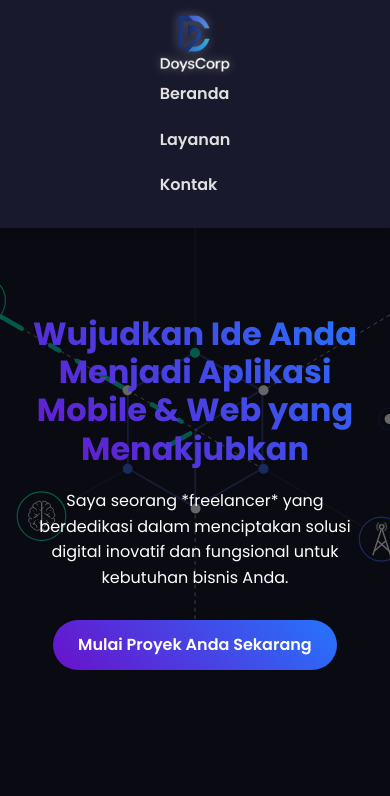
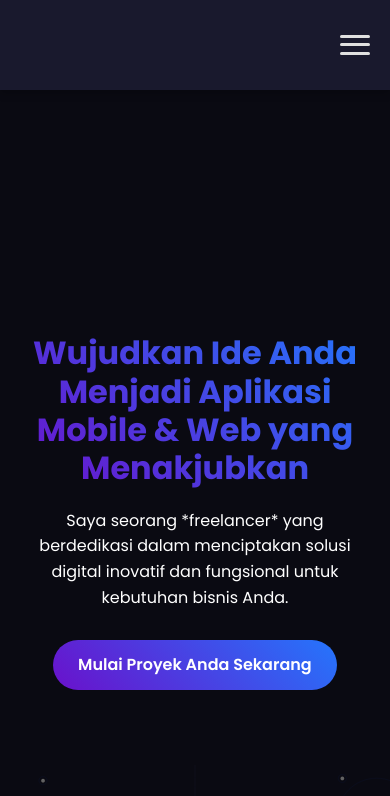
Before and after one commit to naanas/doyscorp, a Next.js app: page / in a window 390 px wide. Shown: the top 796 px of the page. Built offline with nearby package versions, Linux system fonts and the light colour scheme.

Commit message:
adding section portofolio

```diff
--- a/src/app/globals.css
+++ b/src/app/globals.css
@@ -136,6 +136,7 @@ header .container {
   display: flex;
   justify-content: space-between;
   align-items: center;
+  position: relative; /* Penting untuk positioning menu mobile */
 }
 
 .logo {
@@ -159,6 +160,7 @@ header .container {
   /* Menambahkan margin atas dan bawah pada gambar logo */
   margin-top: -25px;    /* Memberikan jarak 5px di atas gambar logo */
   margin-bottom: -25px; /* Memberikan jarak 5px di bawah gambar logo */
+  margin-left: -350%;
 }
 
 .logo span {
@@ -169,6 +171,7 @@ header .container {
   display: inline-block; /* Penting agar gradient bekerja pada span */
 }
 
+/* Gaya default untuk desktop */
 nav ul {
   list-style: none;
   display: flex;
@@ -190,6 +193,41 @@ nav ul li a:hover {
   transform: translateY(-3px);
 }
 
+/* Hamburger Menu Icon */
+.hamburger-menu {
+  display: none; /* Sembunyikan secara default di desktop */
+  flex-direction: column;
+  justify-content: space-around;
+  width: 30px;
+  height: 25px;
+  background: transparent;
+  border: none;
+  cursor: pointer;
+  padding: 0;
+  z-index: 1100; /* Pastikan di atas menu nav */
+}
+
+.hamburger-menu .line {
+  width: 100%;
+  height: 3px;
+  background-color: var(--text-light);
+  border-radius: 10px;
+  transition: all 0.3s ease-in-out;
+}
+
+/* Animasi ikon Hamburger menjadi X */
+.hamburger-menu .line:nth-child(1).open {
+  transform: translateY(11px) rotate(45deg);
+}
+
+.hamburger-menu .line:nth-child(2).open {
+  opacity: 0;
+}
+
+.hamburger-menu .line:nth-child(3).open {
+  transform: translateY(-11px) rotate(-45deg);
+}
+
 /* Hero Section */
 .hero {
   height: 100vh;
@@ -204,11 +242,11 @@ nav ul li a:hover {
 /* Gaya untuk Lottie background */
 .hero-lottie-bg {
   position: absolute;
-  top: 65%; /* Sesuaikan posisi vertikal agar Lottie muncul sedikit di bawah teks */
+  bottom: 0; /* Mengatur posisi di bagian bawah hero section */
   left: 50%;
-  transform: translate(-50%, -50%); /* Pusatkan elemen secara horizontal dan vertikal */
-  width: 200%; /* Dibuat lebih lebar dari 100% agar memenuhi seluruh layar */
-  height: 100%; /* Atau sesuaikan dengan kebutuhan spesifik animasi Lottie Anda */
+  transform: translateX(-50%); /* Memusatkan elemen secara horizontal */
+  width: 100%; /* Menggunakan viewport width agar pasti meluber */
+  height: 100%; /* Mengatur tinggi relatif terhadap viewport height */
   z-index: 0; /* Pastikan Lottie berada di belakang konten dan overlay */
   /* Lottie component akan menangani penskalaan animasi di dalam div ini */
 }
@@ -315,8 +353,8 @@ nav ul li a:hover {
 }
 
 .service-card img {
-  width: 80px; /* Diatur juga di page.tsx, ini sebagai fallback atau override */
-  height: 80px; /* Diatur juga di page.tsx, ini sebagai fallback atau override */
+  width: 80px;
+  height: 80px;
   margin-bottom: 25px;
   animation: pulse 2s infinite ease-in-out;
 }
@@ -330,6 +368,95 @@ nav ul li a:hover {
 .service-card p {
   font-size: 1.1em;
   color: var(--text-light);
+}
+
+/* Bagian Portofolio Baru */
+.portfolio {
+  padding: 80px 0;
+  text-align: center;
+  background: var(--dark-bg);
+}
+
+.portfolio h2 {
+  font-size: 2.8em;
+  margin-bottom: 60px;
+  color: var(--primary-color);
+  animation: fadeIn 1s ease-out;
+}
+
+.portfolio-grid {
+  display: grid;
+  grid-template-columns: repeat(auto-fit, minmax(320px, 1fr));
+  gap: 40px;
+  padding: 0 20px;
+}
+
+.portfolio-card {
+  background: var(--card-bg);
+  border-radius: 15px;
+  overflow: hidden;
+  box-shadow: 0 10px 20px rgba(0, 0, 0, 0.2);
+  transition: transform 0.3s ease, box-shadow 0.3s ease;
+  text-decoration: none;
+  color: inherit;
+  animation: fadeIn 0.8s ease-out forwards;
+  opacity: 0;
+  transform: translateY(20px);
+}
+/* Staggered animation for portfolio cards */
+.portfolio-grid .portfolio-card:nth-child(1) { animation-delay: 0.2s; }
+.portfolio-grid .portfolio-card:nth-child(2) { animation-delay: 0.4s; }
+.portfolio-grid .portfolio-card:nth-child(3) { animation-delay: 0.6s; }
+.portfolio-grid .portfolio-card:nth-child(4) { animation-delay: 0.8s; }
+.portfolio-grid .portfolio-card:nth-child(5) { animation-delay: 1.0s; }
+.portfolio-grid .portfolio-card:nth-child(6) { animation-delay: 1.2s; }
+
+
+.portfolio-card:hover {
+  transform: translateY(-10px) scale(1.02);
+  box-shadow: 0 15px 30px rgba(0, 0, 0, 0.4);
+}
+
+.portfolio-image {
+  width: 100%;
+  height: 250px;
+  object-fit: cover;
+  border-bottom: 3px solid var(--secondary-color);
+}
+
+.portfolio-info {
+  padding: 25px;
+  text-align: left;
+}
+
+.portfolio-info h3 {
+  font-size: 1.5em;
+  margin-bottom: 10px;
+  color: var(--secondary-color);
+}
+
+.portfolio-info p {
+  font-size: 1em;
+  margin-bottom: 15px;
+  color: var(--text-light);
+}
+
+.project-tag {
+  display: inline-block;
+  background: rgba(var(--primary-color), 0.2);
+  color: var(--primary-color);
+  font-size: 0.85em;
+  padding: 5px 12px;
+  border-radius: 20px;
+  margin-right: 10px;
+  margin-bottom: 10px;
+  font-weight: 600;
+  transition: background 0.3s ease, color 0.3s ease;
+}
+
+.project-tag:hover {
+  background: var(--primary-color);
+  color: white;
 }
 
 /* Call to Action Section */
@@ -393,9 +520,64 @@ footer {
 
 /* Responsive Design */
 @media (max-width: 768px) {
+  header .container {
+    flex-wrap: wrap; /* Izinkan item untuk membungkus jika perlu */
+    justify-content: space-between; /* Untuk menempatkan logo dan hamburger di ujung */
+  }
+
+  /* Tampilkan hamburger menu di layar kecil */
+  .hamburger-menu {
+    display: flex; /* Jadikan terlihat */
+    margin-left: auto; /* Dorong ke kanan jika perlu */
+  }
+
+  /* Sembunyikan navbar di layar kecil secara default */
+  nav {
+    position: absolute;
+    top: 100%; /* Tempatkan di bawah header */
+    left: 0;
+    width: 100%;
+    background: rgba(26, 26, 46, 0.95); /* Background untuk menu slide-in */
+    box-shadow: 0 8px 16px rgba(0, 0, 0, 0.4);
+    transform: translateY(-100%); /* Sembunyikan ke atas */
+    opacity: 0;
+    pointer-events: none; /* Nonaktifkan interaksi saat tersembunyi */
+    transition: transform 0.4s ease-out, opacity 0.4s ease-out;
+    display: flex; /* Ensure it's a flex container for its items */
+    flex-direction: column; /* Tumpuk item secara vertikal */
+    align-items: center; /* Pusatkan item secara horizontal */
+    padding: 20px 0;
+  }
+
+  /* Tampilkan navbar saat menu terbuka */
+  nav.open {
+    transform: translateY(0); /* Munculkan menu */
+    opacity: 1;
+    pointer-events: auto; /* Aktifkan interaksi */
+  }
+
+  nav ul {
+    flex-direction: column; /* Item navigasi ditumpuk vertikal */
+    width: 100%;
+    padding: 0;
+    margin: 0;
+    text-align: center;
+  }
+
+  nav ul li {
+    margin: 15px 0; /* Jarak antar item menu */
+    width: 100%;
+  }
+
+  nav ul li a {
+    font-size: 1.2em; /* Ukuran font lebih besar untuk mobile */
+    display: block; /* Buat link mengisi lebar penuh */
+    padding: 10px 0;
+  }
+
   .hero h1 {
     font-size: 2.5em;
-    margin-top: -90%;
+    /* margin-top: -90%; -- Baris ini telah dihapus */
   }
   .hero p {
     font-size: 1em;
@@ -403,16 +585,12 @@ footer {
   .service-grid {
     grid-template-columns: 1fr;
   }
-  nav ul {
-    flex-direction: column;
-    margin-top: 1px;
+
+  .portfolio-grid {
+    grid-template-columns: 1fr; /* Satu kolom di mobile */
+    padding: 0 10px;
   }
-  nav ul li {
-    margin: 10px 0;
-  }
-  header .container {
-    flex-direction: column;
-  }
+
   .cta h2 {
     font-size: 2em;
   }
@@ -420,8 +598,10 @@ footer {
     font-size: 1em;
   }
   .hero-lottie-bg {
-    width: 250%; /* Lebih lebar lagi untuk layar kecil agar tetap memenuhi */
-    top: 20%; /* Mungkin perlu sedikit penyesuaian lagi di mobile */
+    width: 200vw; /* Lebar lebih besar untuk viewport mobile agar meluber */
+    height: 25vh; /* Tinggi yang disesuaikan untuk mobile */
+    top: auto; /* Hapus penyesuaian top spesifik di mobile */
+    bottom: 0; /* Pastikan selalu di bawah */
   }
 }
 
@@ -443,6 +623,7 @@ footer {
     font-size: 0.9em;
   }
   .hero-lottie-bg {
-    width: 300%; /* Bisa jadi perlu lebih besar lagi */
+    width: 250vw; /* Lebih lebar lagi untuk layar sangat kecil */
+    height: 20vh; /* Tinggi lebih kecil lagi */
   }
 }
--- a/src/app/page.tsx
+++ b/src/app/page.tsx
@@ -1,15 +1,24 @@
 // src/app/page.tsx
-'use client'; // Penting: Lottie React menggunakan hooks, jadi komponen ini harus menjadi Client Component
+'use client';
 
 import Image from 'next/image';
 import Link from 'next/link';
-import Lottie from 'lottie-react'; // Import Lottie component
+import Lottie from 'lottie-react';
+import { useState } from 'react';
 
-// Import file JSON animasi Lottie Anda.
-// Pastikan path-nya benar sesuai lokasi file di folder public/animations.
 import waveBackgroundAnimation from '../../public/animations/lop.json';
 
 export default function Home() {
+  const [isMenuOpen, setIsMenuOpen] = useState(false);
+
+  const toggleMenu = () => {
+    setIsMenuOpen(!isMenuOpen);
+  };
+
+  const closeMenu = () => {
+    setIsMenuOpen(false);
+  };
+
   return (
     <>
       <header>
@@ -24,16 +33,26 @@ export default function Home() {
             />
 
           </Link>
-          <nav>
+
+          <button className="hamburger-menu" onClick={toggleMenu} aria-label="Toggle menu">
+            <div className={`line ${isMenuOpen ? 'open' : ''}`}></div>
+            <div className={`line ${isMenuOpen ? 'open' : ''}`}></div>
+            <div className={`line ${isMenuOpen ? 'open' : ''}`}></div>
+          </button>
+
+          <nav className={isMenuOpen ? 'open' : ''}>
             <ul>
               <li>
-                <Link href="#hero">Beranda</Link>
+                <Link href="#hero" onClick={closeMenu}>Beranda</Link>
               </li>
               <li>
-                <Link href="#services">Layanan</Link>
+                <Link href="#services" onClick={closeMenu}>Layanan</Link>
               </li>
               <li>
-                <Link href="#contact">Kontak</Link>
+                <Link href="#portfolio" onClick={closeMenu}>Portofolio</Link> {/* Tambahkan ini */}
+              </li>
+              <li>
+                <Link href="#contact" onClick={closeMenu}>Kontak</Link>
               </li>
             </ul>
           </nav>
@@ -42,13 +61,12 @@ export default function Home() {
 
       <main>
         <section id="hero" className="hero">
-          {/* Ganti elemen video dengan div untuk Lottie Animation */}
           <div className="hero-lottie-bg">
             <Lottie
-              animationData={waveBackgroundAnimation} // Data animasi dari file JSON
-              loop={true} // Animasi akan berulang
-              autoplay={true} // Animasi akan otomatis diputar
-              style={{ width: '100%', height: '100%' }} // Style agar animasi mengisi kontainer div
+              animationData={waveBackgroundAnimation}
+              loop={true}
+              autoplay={true}
+              style={{ width: '100%', height: '100%' }}
             />
           </div>
 
@@ -103,6 +121,67 @@ export default function Home() {
           </div>
         </section>
 
+        {/* Bagian Portofolio Baru */}
+        <section id="portfolio" className="portfolio">
+          <div className="container">
+            <h2>Portofolio Saya</h2>
+            <div className="portfolio-grid">
+              {/* Contoh Proyek 1: Aplikasi Mobile */}
+              <Link href="https://link-ke-studi-kasus-proyek1.com" target="_blank" rel="noopener noreferrer" className="portfolio-card">
+                <Image
+                  src="/images/project-mobile-app-1.jpg" // Ganti dengan gambar proyek Anda
+                  alt="Proyek Aplikasi Mobile Medis"
+                  width={400} // Sesuaikan lebar
+                  height={250} // Sesuaikan tinggi
+                  className="portfolio-image"
+                />
+                <div className="portfolio-info">
+                  <h3>Aplikasi Medis Telekonsultasi</h3>
+                  <p>Pengembangan aplikasi mobile (iOS/Android) untuk konsultasi dokter online dan manajemen rekam medis.</p>
+                  <span className="project-tag">Mobile App</span>
+                  <span className="project-tag">UI/UX Design</span>
+                </div>
+              </Link>
+
+              {/* Contoh Proyek 2: Website E-commerce */}
+              <Link href="https://link-ke-studi-kasus-proyek2.com" target="_blank" rel="noopener noreferrer" className="portfolio-card">
+                <Image
+                  src="/images/project-web-ecommerce-1.jpg" // Ganti dengan gambar proyek Anda
+                  alt="Proyek Website E-commerce"
+                  width={400}
+                  height={250}
+                  className="portfolio-image"
+                />
+                <div className="portfolio-info">
+                  <h3>Platform E-commerce Fashion</h3>
+                  <p>Pembuatan website e-commerce responsif dengan fitur keranjang belanja, pembayaran, dan manajemen produk.</p>
+                  <span className="project-tag">Web Development</span>
+                  <span className="project-tag">Responsive Design</span>
+                </div>
+              </Link>
+
+              {/* Contoh Proyek 3: Aplikasi Web Dashboard */}
+              <Link href="https://link-ke-studi-kasus-proyek3.com" target="_blank" rel="noopener noreferrer" className="portfolio-card">
+                <Image
+                  src="/images/project-web-dashboard-1.jpg" // Ganti dengan gambar proyek Anda
+                  alt="Proyek Aplikasi Web Dashboard Admin"
+                  width={400}
+                  height={250}
+                  className="portfolio-image"
+                />
+                <div className="portfolio-info">
+                  <h3>Dashboard Analitik Bisnis</h3>
+                  <p>Pengembangan dashboard admin berbasis web untuk memantau data penjualan dan performa operasional.</p>
+                  <span className="project-tag">Web App</span>
+                  <span className="project-tag">Data Visualization</span>
+                </div>
+              </Link>
+
+              {/* Anda bisa menambahkan lebih banyak proyek di sini */}
+            </div>
+          </div>
+        </section>
+
         <section id="contact" className="cta">
           <div className="container">
             <h2>Siap Membangun Impian Anda?</h2>
```
